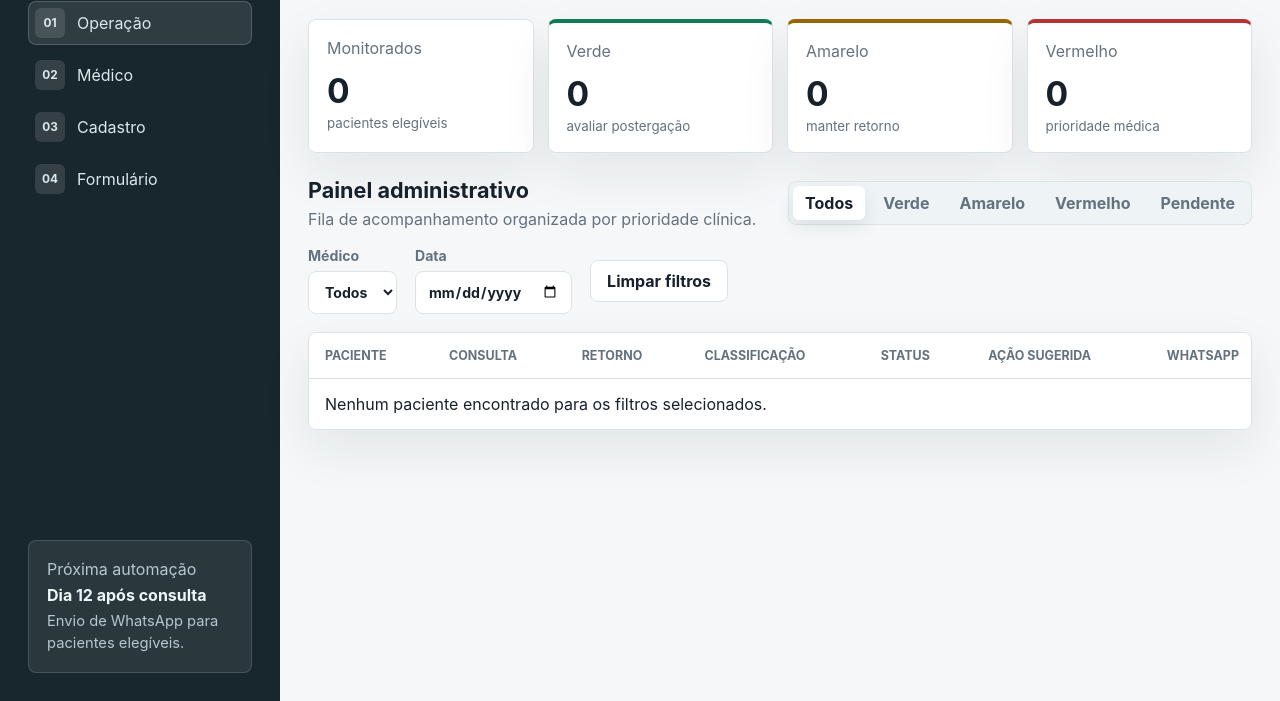
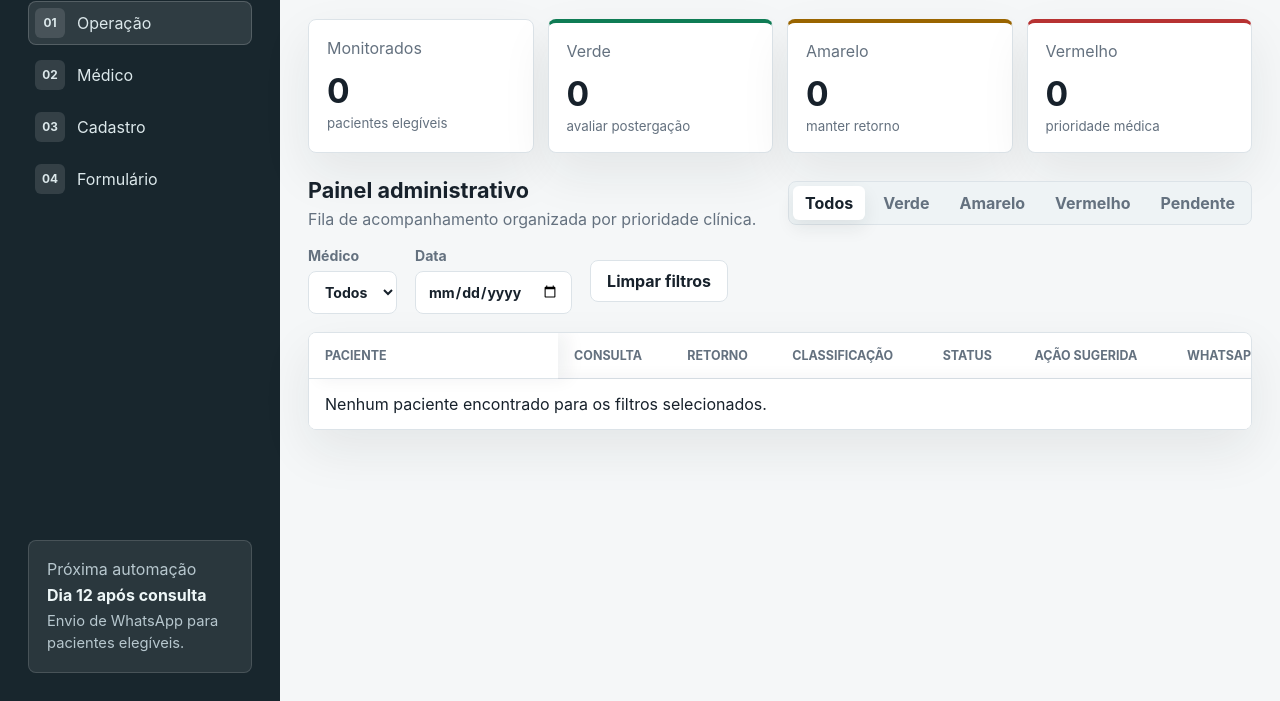
Before and after one commit to dboulhosa-blip/virtus-acompanha, a plain HTML site: page index.html in a window 1280 px wide. Shown: the part 99-800 px from the top of the page. Drawn offline with Linux system fonts and the light colour scheme; no server answers.

Commit message:
Keep patient column visible in table

```diff
--- a/styles.css
+++ b/styles.css
@@ -352,7 +352,8 @@ textarea:focus {
 table {
   width: 100%;
   min-width: 980px;
-  border-collapse: collapse;
+  border-collapse: separate;
+  border-spacing: 0;
 }
 
 th,
@@ -364,10 +365,25 @@ td {
 }
 
 th {
+  background: var(--panel);
   color: var(--muted);
   font-size: 0.78rem;
   letter-spacing: 0;
   text-transform: uppercase;
+}
+
+th:first-child,
+td:first-child {
+  position: sticky;
+  left: 0;
+  min-width: 220px;
+  background: var(--panel);
+  box-shadow: 10px 0 18px rgba(23, 33, 43, 0.06);
+  z-index: 1;
+}
+
+th:first-child {
+  z-index: 2;
 }
 
 tbody tr:last-child td {
```
